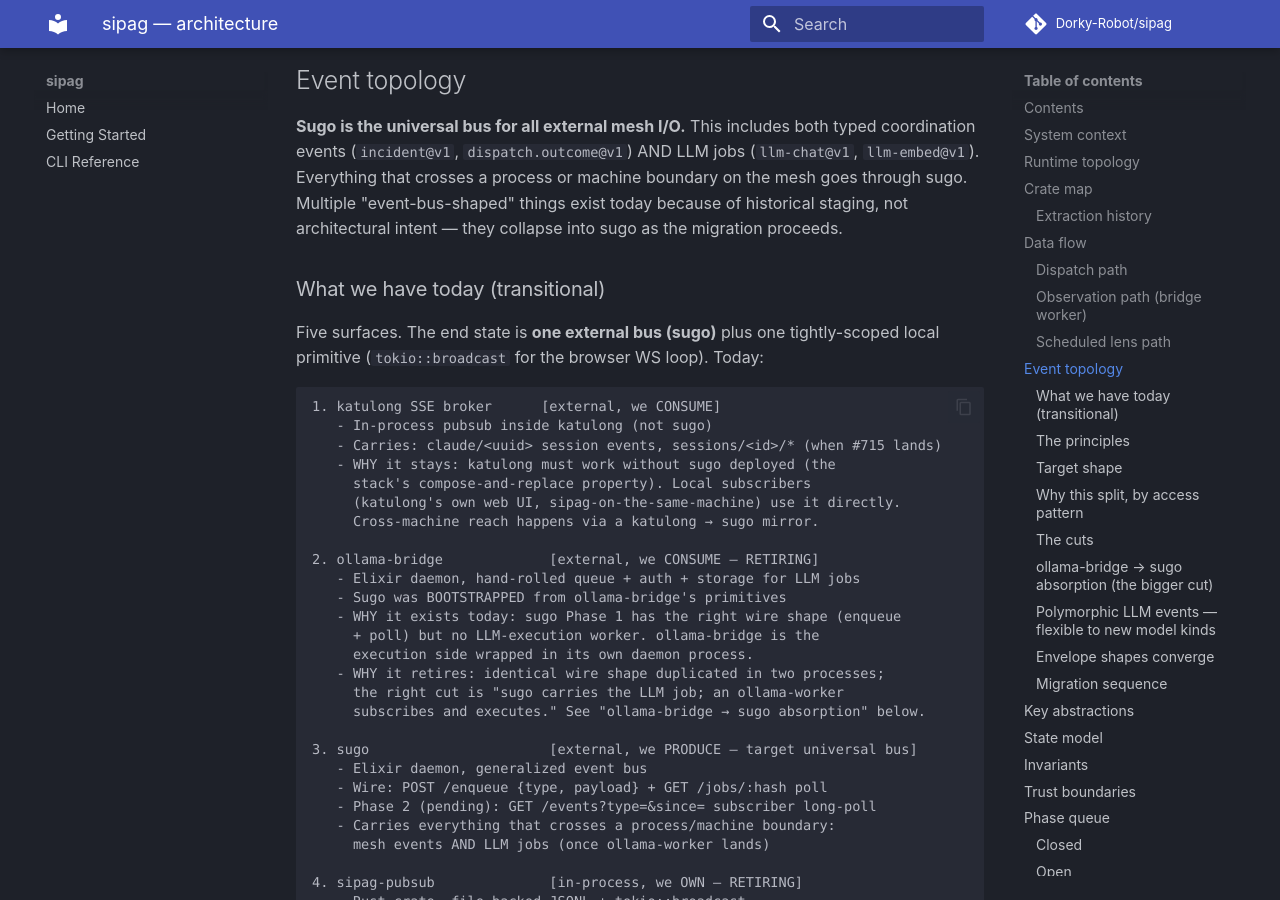
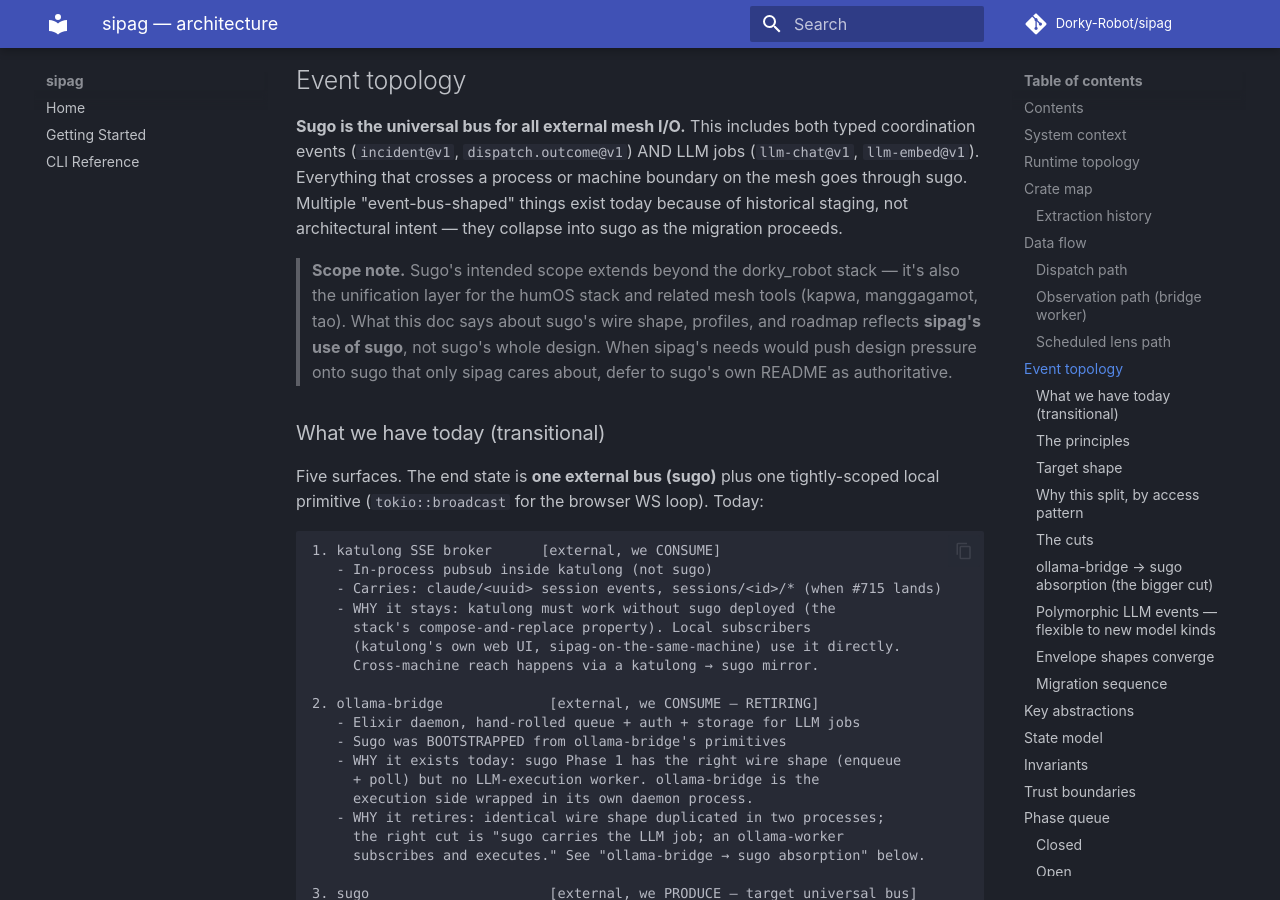
Before and after one commit to Dorky-Robot/sipag, an MkDocs documentation site: the page built from docs/architecture.md, in a window 1280 px wide and 900 px high, scrolled down 4212 px. Built offline with MkDocs 1.6.1 and Material for MkDocs 9.7.7, drawn with Linux system fonts in a browser that asks for light colours; comment, search, counter and statistics services are not loaded.

Commit message:
docs: note sugo's scope extends beyond sipag (humOS + mesh tools) (#570)
Co-authored-by: Felix Flores <felix@dorkyrobot.com>

```diff
--- a/docs/architecture.md
+++ b/docs/architecture.md
@@ -168,6 +168,8 @@ lens scheduler tick (every 30s)
 ## Event topology
 
 **Sugo is the universal bus for all external mesh I/O.** This includes both typed coordination events (`incident@v1`, `dispatch.outcome@v1`) AND LLM jobs (`llm-chat@v1`, `llm-embed@v1`). Everything that crosses a process or machine boundary on the mesh goes through sugo. Multiple "event-bus-shaped" things exist today because of historical staging, not architectural intent — they collapse into sugo as the migration proceeds.
+
+> **Scope note.** Sugo's intended scope extends beyond the dorky_robot stack — it's also the unification layer for the humOS stack and related mesh tools (kapwa, manggagamot, tao). What this doc says about sugo's wire shape, profiles, and roadmap reflects **sipag's use of sugo**, not sugo's whole design. When sipag's needs would push design pressure onto sugo that only sipag cares about, defer to sugo's own README as authoritative.
 
 ### What we have today (transitional)
 
```
